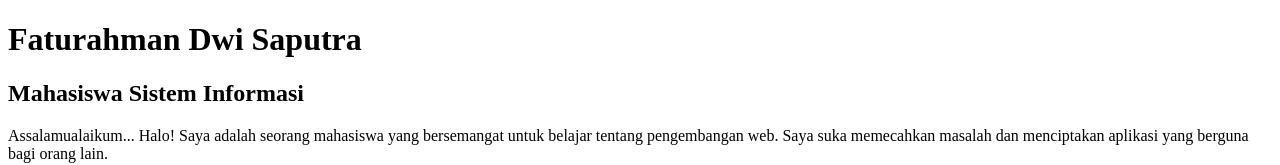
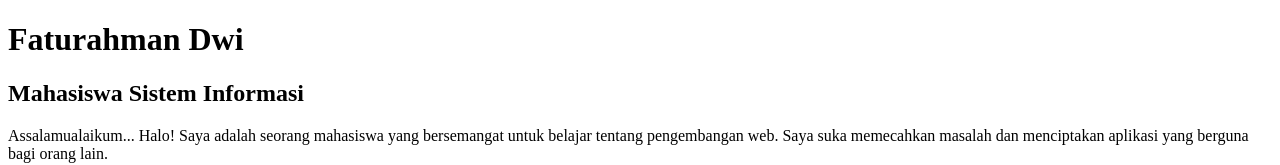
Before and after one commit to FATUR-063/2300016063_Faturahman_AsprakB2, a plain HTML site: page index.html in a window 1280 px wide. Shown: the top 165 px of the page. Drawn offline with Linux system fonts and the light colour scheme.

Commit message:
testgitbash

```diff
--- a/index.html
+++ b/index.html
@@ -10,7 +10,7 @@
 
 <body>
 
-    <h1>Faturahman Dwi Saputra</h1>
+    <h1>Faturahman Dwi</h1>
 
     <h2>Mahasiswa Sistem Informasi</h2>
 
```
